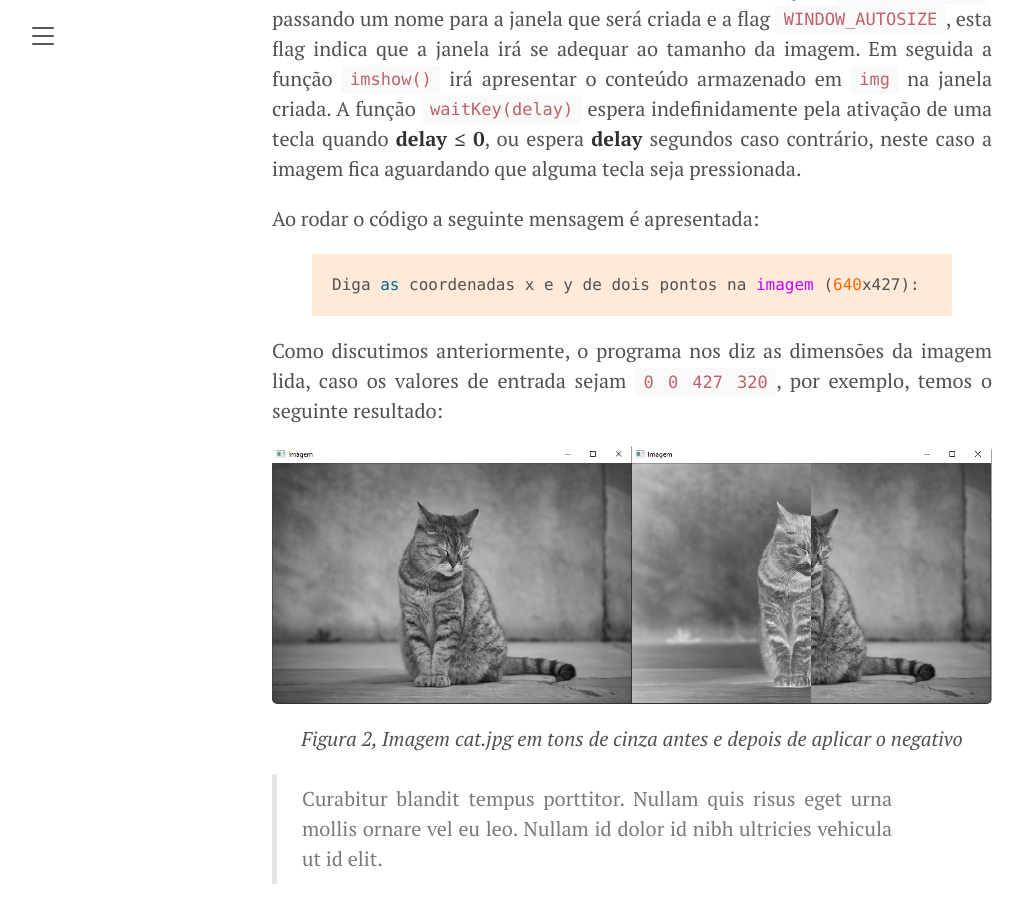
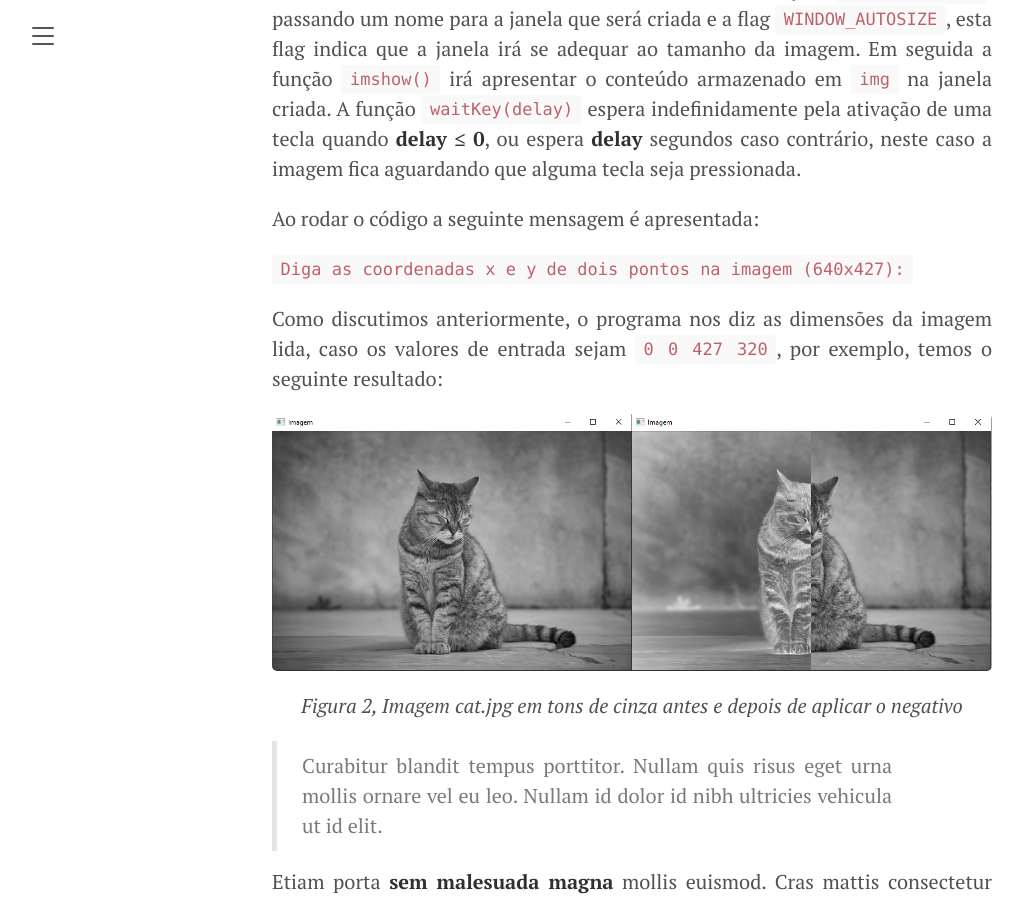
Before and after one commit to lucasamds/lucasamds.github.io, a Jekyll site: the page built from _posts/2021-02-25-manipulando-pixels.md, in a window 1280 px wide and 900 px high, scrolled down 4504 px. Shown: the whole window, without its empty margins (8-1031 px from the left). Built offline with Jekyll 4.4.1, drawn with Linux system fonts in a browser that asks for light colours.

Commit message:
Update 2021-02-25-manipulando-pixels.md

````diff
--- a/_posts/2021-02-25-manipulando-pixels.md
+++ b/_posts/2021-02-25-manipulando-pixels.md
@@ -132,9 +132,9 @@ k = cv.waitKey(0)
 Agora que as operações na imagem já foram realizadas, nos resta apresentar os resultados obtidos. Primeiramente chamamos a função `namedWindow()`, passando um nome para a janela que será criada e a flag `WINDOW_AUTOSIZE`, esta flag indica que a janela irá se adequar ao tamanho da imagem. Em seguida a função `imshow()` irá apresentar o conteúdo armazenado em `img` na janela criada. A função `waitKey(delay)` espera indefinidamente pela ativação de uma tecla quando **delay &le; 0**, ou espera **delay** segundos caso contrário, neste caso a imagem fica aguardando que alguma tecla seja pressionada.
 
 Ao rodar o código a seguinte mensagem é apresentada:
-{% highlight python %}
-Diga as coordenadas x e y de dois pontos na imagem (640x427):
-{% endhighlight %}
+
+```Diga as coordenadas x e y de dois pontos na imagem (640x427):```
+
 
 Como discutimos anteriormente, o programa nos diz as dimensões da imagem lida, caso os valores de entrada sejam `0 0 427 320`, por exemplo, temos o seguinte resultado:
 
````
